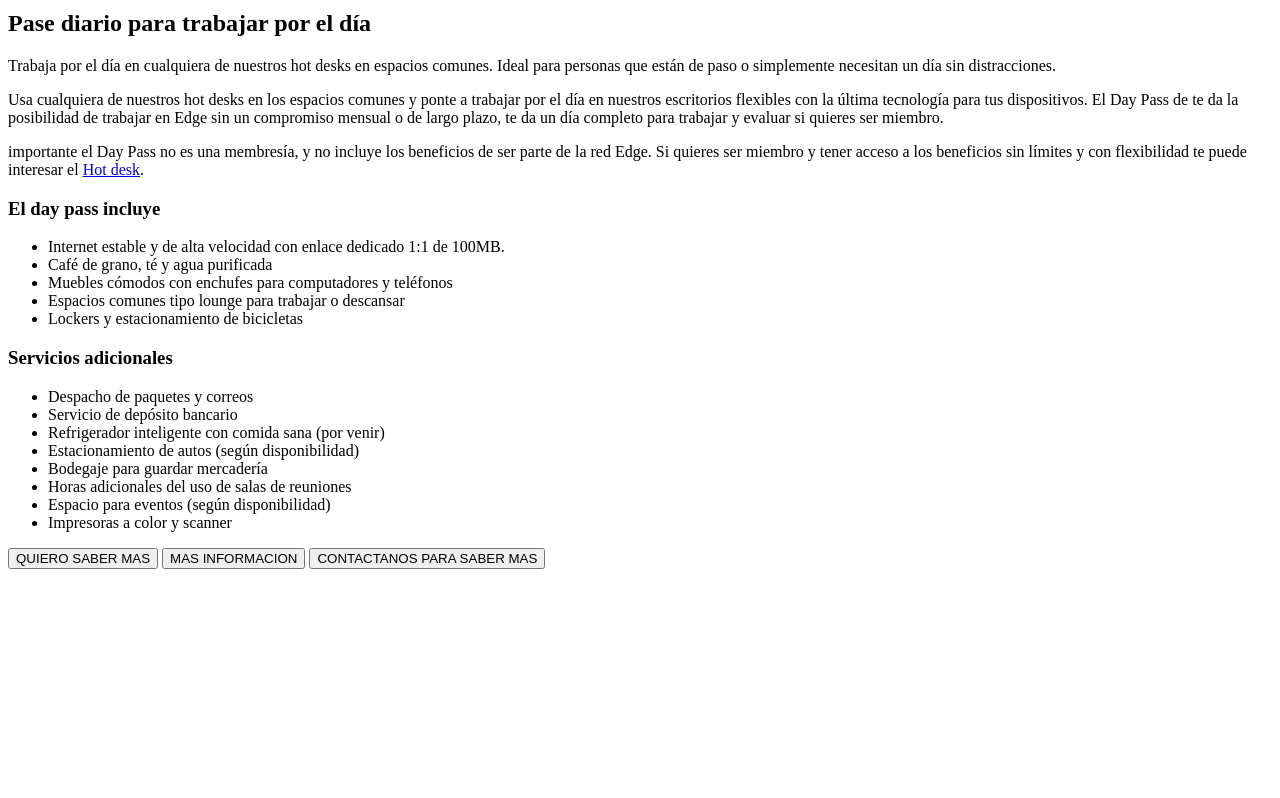
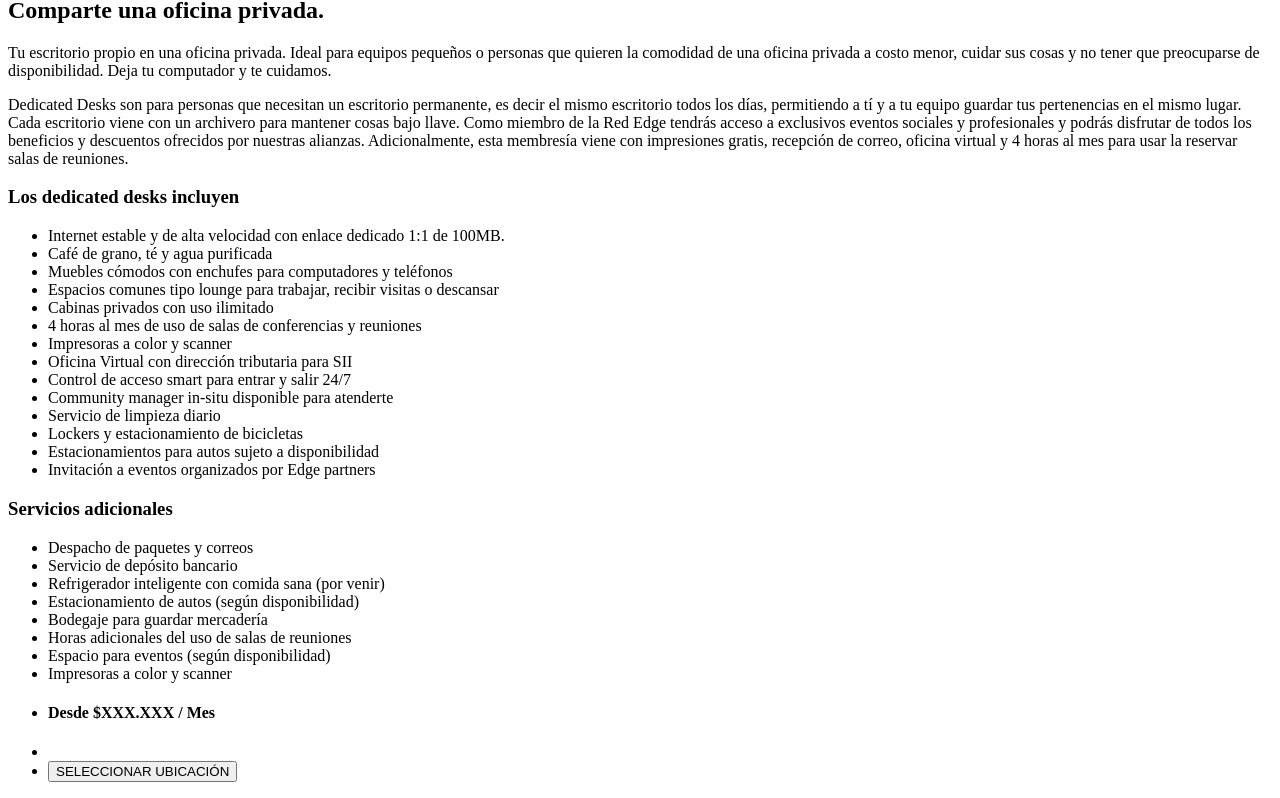
Before and after one commit to edgecowork/website-content, a plain HTML site: page Membresias/Dedicated Desk.html in a window 1280 px wide. Shown: the part 70-868 px from the top of the page. Before the commit the page ends 800 px from the top, so only its background shows below. Drawn offline with Linux system fonts and the light colour scheme.

Commit message:
improved day pass, dedicated desk and hot desk HTML

```diff
--- a/Membresias/Dedicated Desk.html
+++ b/Membresias/Dedicated Desk.html
@@ -4,28 +4,34 @@
 </head>
 <body>
 
+<section>
+	<h1>DEDICATED DESK</h1>
 
-<h1>DAY PASS</h1>
+	<h2>Comparte una oficina privada.</h2>
 
-<h2>Pase diario para trabajar por el día</h2>
-<p>Trabaja por el día en cualquiera de nuestros hot desks en espacios comunes. Ideal para personas que están de paso o simplemente necesitan un día sin distracciones. </p>
+	<p>Tu escritorio propio en una oficina privada. Ideal para equipos pequeños o personas que quieren la comodidad de una oficina privada a costo menor, cuidar sus cosas y no tener que preocuparse de disponibilidad. Deja tu computador y te cuidamos.</p><p>Dedicated Desks son para personas que necesitan un escritorio permanente, es decir el mismo escritorio todos los días, permitiendo a tí y a tu equipo guardar tus pertenencias en el mismo lugar. Cada escritorio viene con un archivero para mantener cosas bajo llave. Como miembro de la <span>Red Edge</span> tendrás acceso a exclusivos eventos sociales y profesionales y podrás disfrutar de todos los beneficios y descuentos ofrecidos por nuestras alianzas. Adicionalmente, esta membresía viene con impresiones gratis, recepción de correo, oficina virtual y 4 horas al  mes para usar la reservar salas de reuniones.</p>
 
-<p>Usa cualquiera de nuestros hot desks en los espacios comunes y ponte a trabajar por el día en nuestros escritorios flexibles con la última tecnología para tus dispositivos. El Day Pass de te da la posibilidad de trabajar en Edge sin un compromiso mensual o de largo plazo, te da un día completo para trabajar y evaluar si quieres ser miembro. </p>
 
-<p><span>importante</span> el Day Pass no es una membresía, y no incluye los beneficios de ser parte de la red Edge. Si quieres ser miembro y tener acceso a los beneficios sin límites y con flexibilidad te puede interesar el <a href=”edgecowork.com/hot-desk”>Hot desk</a>.</p>
-
-<h3>El day pass incluye</h3>
-
+	<h3>Los dedicated desks incluyen</h3>
 	<ul>
 		<li>Internet estable y de alta velocidad con enlace dedicado 1:1 de 100MB.
 		<li>Café de grano, té y agua purificada</li>
 		<li>Muebles cómodos con enchufes para computadores y teléfonos</li>
-	<li>Espacios comunes tipo lounge para trabajar o descansar</li>
+		<li>Espacios comunes tipo lounge para trabajar, recibir visitas o descansar</li>
+		<li>Cabinas privados con uso ilimitado</li>
+		<li>4 horas al mes de uso de salas de conferencias y reuniones</li>
+		<li>Impresoras a color y scanner</li>
+		<li>Oficina Virtual con dirección tributaria para SII</li>
+		<li>Control de acceso smart para entrar y salir 24/7</li>
+		<li>Community manager in-situ disponible para atenderte</li>
+		<li>Servicio de limpieza diario</li>
 		<li>Lockers y estacionamiento de bicicletas</li>
+		<li>Estacionamientos para autos <span>sujeto a disponibilidad</span></li>
+		<li>Invitación a eventos organizados por Edge partners</li>
 	</ul>
 
+<section>
 	<h3>Servicios adicionales</h3>
-
 	<ul>
 		<li>Despacho de paquetes y correos</li>
 		<li>Servicio de depósito bancario</li>
@@ -37,11 +43,26 @@
 		<li>Impresoras a color y scanner</li>
 	</ul>
 
-<!--Call-to-Actions-->
-
+<!--CTA -->
+	<ul>
+		<li>
+			<h4>Desde <span>$XXX.XXX</span> / Mes</h4>
+		</li>
+		<li>
+			<!--Drop down menu de las ubicaciones-->
+		</li>
+		<li>
+			<button>SELECCIONAR UBICACIÓN</button>
+			<!--A/B test
+			<button>VER UBICACIONES</button>
+			<button>CONTRATAR MEMBRESIA</button>
 			<button>QUIERO SABER MAS</button>
 			<button>MAS INFORMACION</button>
 			<button>CONTACTANOS PARA SABER MAS</button>
-
+			-->
+		</li>
+	</ul>
+</section>
+</section>
 </body>
 </html>
```
Also changed, not shown: Membresias/Day Pass.html (+19 -7 lines), Membresias/Hot Desk.html (+46 -10 lines). Lines whose indentation alone changed are shown as unchanged.
